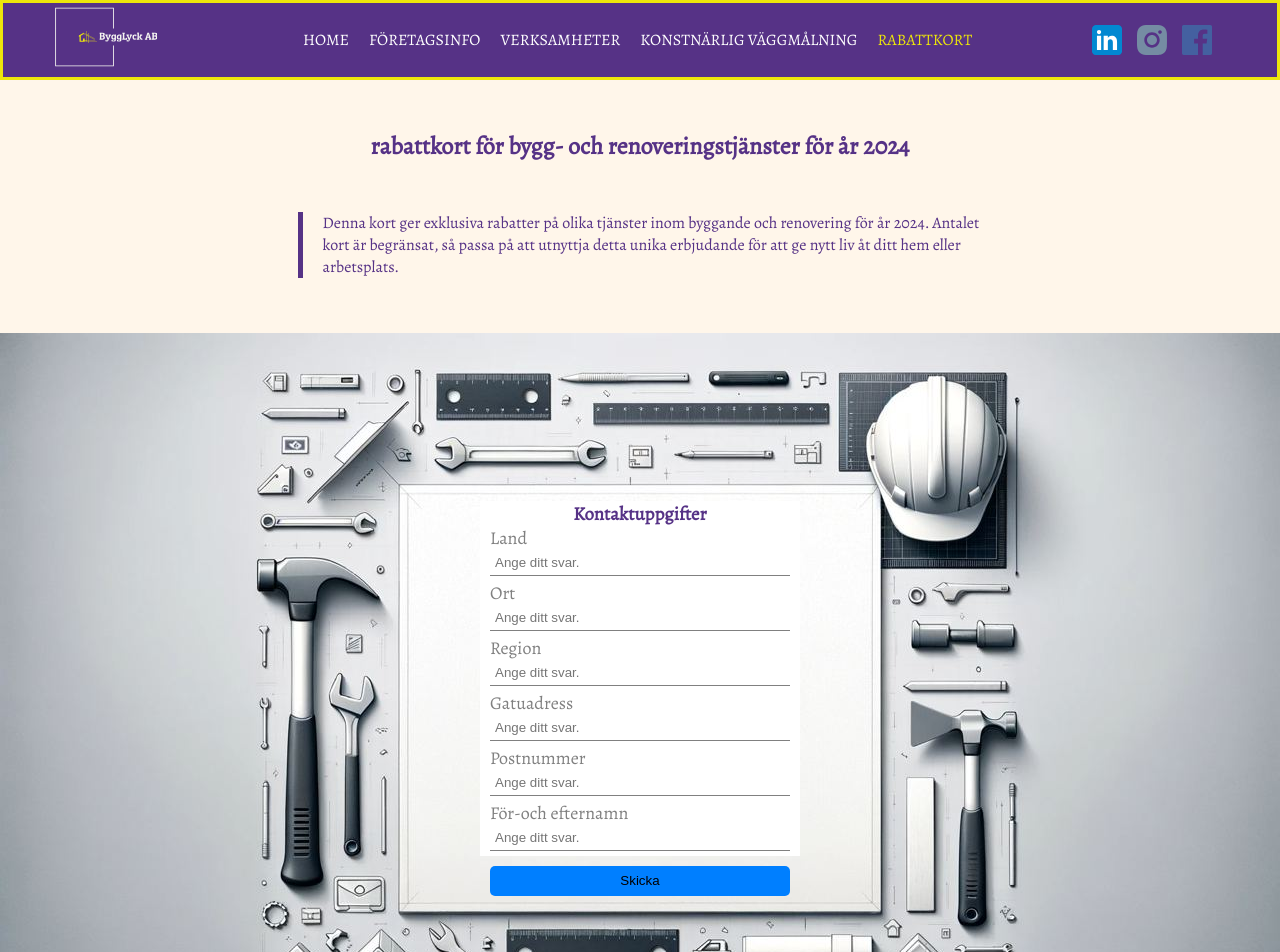
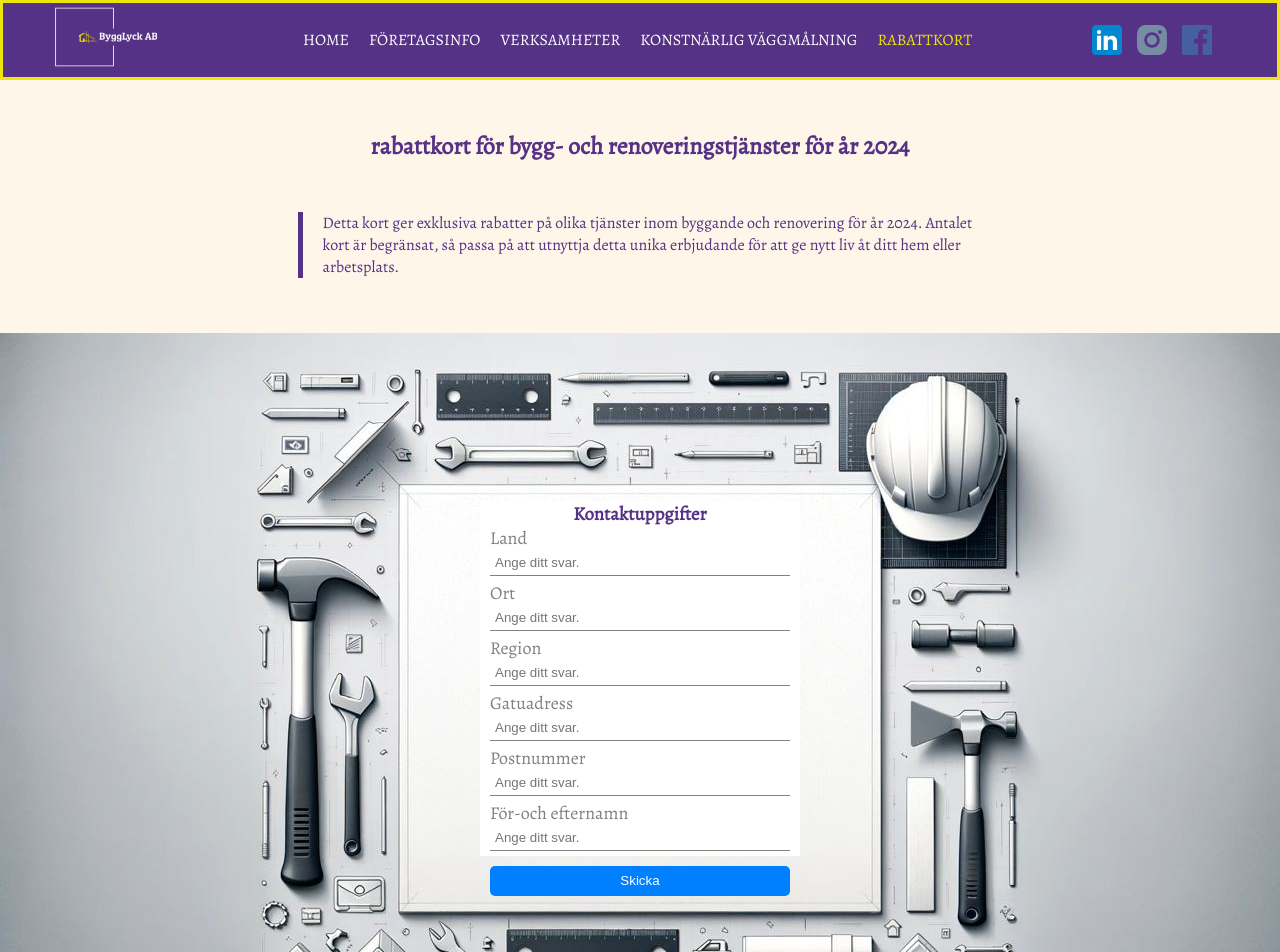
Before and after one commit to sasha4ox/bygglyck, a Next.js app: page /discount in a window 1280 px wide. Shown: the top 952 px of the page. Built offline with nearby package versions, Linux system fonts and the light colour scheme.

Commit message:
fix typo and text color on a button

```diff
--- a/src/pages/discount.js
+++ b/src/pages/discount.js
@@ -49,7 +49,7 @@ export default function Discount() {
             <section className={styles.root}>
                 <h1 className={styles.heading}>rabattkort för bygg- och renoveringstjänster för år 2024</h1>
 
-                <section className={styles.description}>Denna kort ger exklusiva rabatter på olika tjänster inom byggande och renovering för år 2024.
+                <section className={styles.description}>Detta kort ger exklusiva rabatter på olika tjänster inom byggande och renovering för år 2024.
                  Antalet kort är begränsat, så passa på att utnyttja detta unika erbjudande för att ge nytt liv åt ditt hem eller arbetsplats.</section>
                 <section className={styles.rootForm}>
                     <form className={styles.form} onSubmit={submitHandler}>
--- a/src/styles/Discount.module.css
+++ b/src/styles/Discount.module.css
@@ -58,7 +58,7 @@
 .form input {
     outline: none;
     border: none;
-    background: white;
+    background: #fff;
     color: black;
     padding: 5px;
 }
@@ -66,6 +66,7 @@
 .button {
     width: 300px;
     background: #007FFF;
+    color: #fff;
     border: none;
     height: 30px;
     border-radius: 5px;
```
